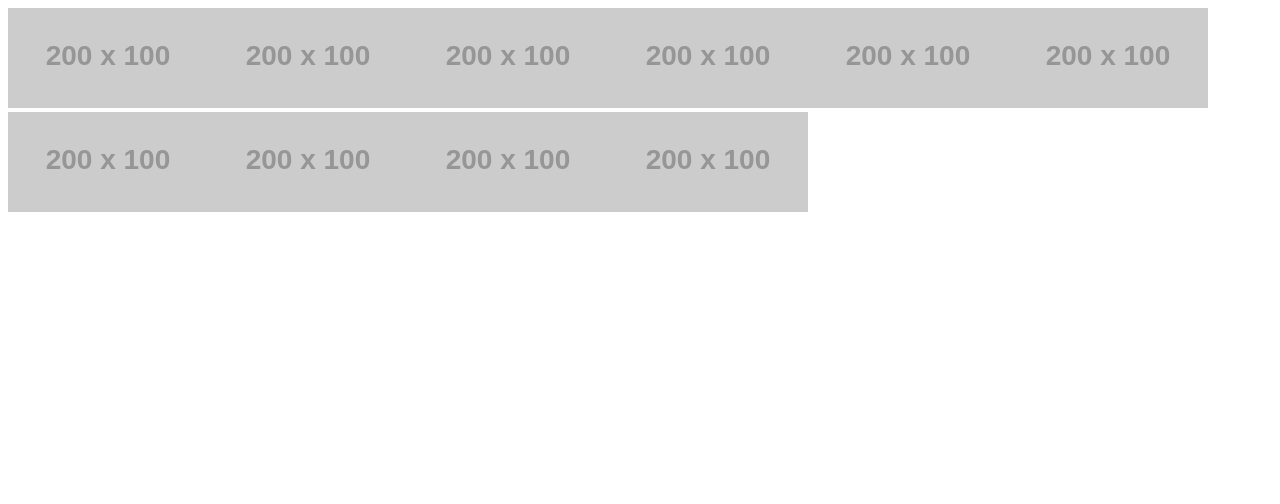
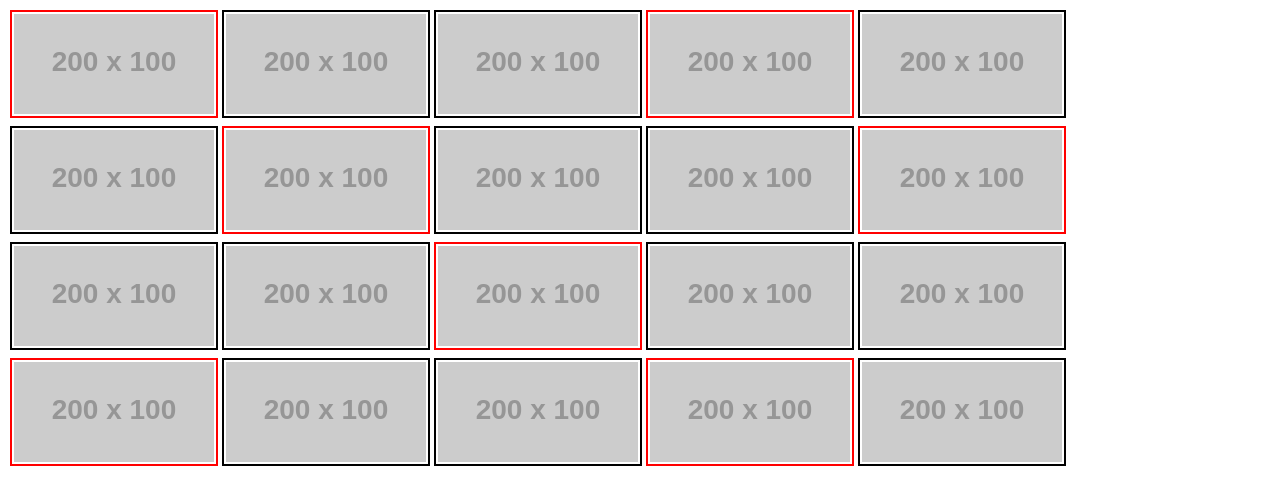
Before and after one commit to JoeMugwaneza/DOM1, a plain HTML site: page index.html in a window 1280 px wide. Drawn offline with Linux system fonts and the light colour scheme; placeholder pictures from the web are drawn by us.

Commit message:
managed to add multiple images, random colors, add and remove classes

```diff
--- /dev/null
+++ b/dom3.js
@@ -0,0 +1,25 @@
+let div = document.querySelector("#output");
+
+// "https://dummyimage.com/200x100&text=dummyimage.com+rocks!"
+
+
+let imgSrc = '//dummyimage.com/200x100';
+for ( let i = 0; i < 20; i++){
+    let img = document.createElement('img');
+    const url = imgSrc + `/${randomColors()}/000000&text=New Image+ ${i + 1}`;
+
+    img.setAttribute('src', url);
+    img.classList.add('box');
+
+    if(i%3 == 0){
+        img.classList.add('red');
+        img.classList.remove('box');
+    }
+    div.append(img);
+
+}
+
+
+function randomColors(){
+    return Math.random().toString(16).substr(2,6);
+}
--- a/index.html
+++ b/index.html
@@ -4,16 +4,22 @@
         <title>JavaScript DOM</title>
         <style>
             .red{
-                color: red;
+                border: 2px solid red;
+                padding: 2px;
+                margin: 2px;
             }
             .blue{
                 color: blue;
+            }
+            .box{
+                border: 2px solid black;
+                padding: 2px;
+                margin: 2px;
             }
         </style>
     </head>
     <body>
         <div id="output"></div>
-
-        <script src="dom1.js"></script>
+        <script src="dom3.js"></script>
     </body>
 </html>
```
